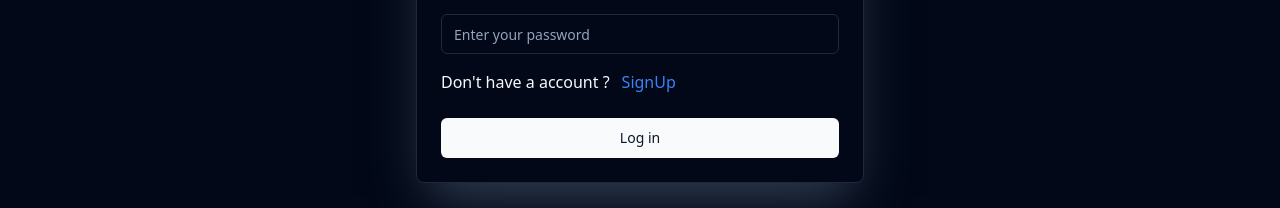
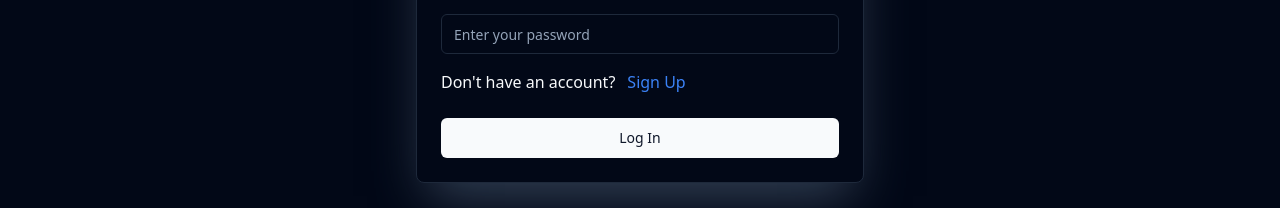
Before and after one commit to lakhman108/AgriHackout, a React (Vite) app in the folder AgriFrontend/Frontend/: page /Login in a window 1280 px wide. Shown: the part 493-701 px from the top of the page. Built offline with nearby package versions, Linux system fonts and the light colour scheme.

Commit message:
added tostify

```diff
--- a/AgriFrontend/Frontend/package.json
+++ b/AgriFrontend/Frontend/package.json
@@ -15,10 +15,12 @@
     "axios": "^1.7.3",
     "class-variance-authority": "^0.7.0",
     "clsx": "^2.1.1",
+    "js-cookie": "^3.0.5",
     "lucide-react": "^0.427.0",
     "react": "^18.3.1",
     "react-dom": "^18.3.1",
     "react-router-dom": "^6.26.0",
+    "react-toastify": "^10.0.5",
     "tailwind-merge": "^2.4.0",
     "tailwindcss-animate": "^1.0.7"
   },
--- a/AgriFrontend/Frontend/src/App.jsx
+++ b/AgriFrontend/Frontend/src/App.jsx
@@ -7,6 +7,10 @@ import Landing from './pages/Landing'
 import AboutUs from './pages/aboutus'
 import Login from './pages/login'
 import SignUp from './pages/signup'
+import { ToastContainer, toast } from 'react-toastify';
+import 'react-toastify/dist/ReactToastify.css';
+
+
 const router = createBrowserRouter([
   {
     element: <AppLayout />,
@@ -40,7 +44,20 @@ function App() {
   return (
     <>
       <RouterProvider router={router} />
-    </>
+      <ToastContainer
+              position="top-left"
+              autoClose={5000}
+              hideProgressBar={false}
+              newestOnTop={false}
+              closeOnClick
+              rtl={false}
+              pauseOnFocusLoss
+              draggable
+              pauseOnHover
+              theme="dark"
+              />
+
+      </>
   )
 }
 
--- a/AgriFrontend/Frontend/src/pages/login.jsx
+++ b/AgriFrontend/Frontend/src/pages/login.jsx
@@ -1,4 +1,7 @@
-import React from 'react'
+import React, { useState } from 'react';
+import axios from 'axios';
+import Cookies from 'js-cookie'; // Ensure js-cookie is installed
+import { toast } from 'react-toastify'; // Ensure react-toastify is installed
 import {
   Card,
   CardContent,
@@ -6,20 +9,86 @@ import {
   CardFooter,
   CardHeader,
   CardTitle,
-} from "@/components/ui/card"
-import { Input } from "@/components/ui/input"
-import { Button } from "@/components/ui/button"
-import { Label } from "@/components/ui/label"
-import { Link, useNavigate } from 'react-router-dom'
+} from "@/components/ui/card";
+import { Input } from "@/components/ui/input";
+import { Button } from "@/components/ui/button";
+import { Label } from "@/components/ui/label";
+import { Link, useNavigate } from 'react-router-dom';
+
 function Login() {
   const navigate = useNavigate();
+  const [logindetails, setLoginDetails] = useState({
+    username: '',
+    password: ''
+  });
 
-    const handleSubmit  = (event) =>{
-        event.preventDefault()
+  const handleFormData = async (event) => {
+    event.preventDefault();
 
+    const { username, password } = logindetails;
+    let obj = {
+      username,
+      password,
+    };
+    let data = JSON.stringify(obj);
+
+    let config = {
+      method: 'post',
+      maxBodyLength: Infinity,
+      url: 'http://localhost:8080/login',
+      headers: {
+        'Content-Type': 'application/json'
+      },
+      data: data
+    };
+
+    if (username.trim() !== "" && password.trim() !== "") {
+      try {
+        const response = await axios.request(config);
+        const token = response.data.token; // Adjust based on how the token is returned
+        Cookies.set('authToken', token, { expires: 7 }); // Set cookie with expiration of 7 days
+        // console.log('Response:', JSON.stringify(response.data));
+        Console.log(Cookies.get('authToken'));
         navigate('/');
+        toast.success('User Loggedin Successfully', {
+          position: "top-left",
+          autoClose: 5000,
+          hideProgressBar: false,
+          closeOnClick: true,
+          pauseOnHover: true,
+          draggable: true,
+          progress: undefined,
+          theme: "dark",
+        });
+      } catch (error) {
+        console.error('Login error:', error.response ? error.response.data : error.message);
+        toast.error('Login failed. Please try again.', {
+          position: "top-left",
+          autoClose: 5000,
+          hideProgressBar: false,
+          closeOnClick: true,
+          pauseOnHover: true,
+          draggable: true,
+          progress: undefined,
+          theme: "dark",
+        });
       }
+    } else {
+      toast.error('Please fill in all fields.', {
+        position: "top-left",
+        autoClose: 5000,
+        hideProgressBar: false,
+        closeOnClick: true,
+        pauseOnHover: true,
+        draggable: true,
+        progress: undefined,
+        theme: "dark",
+      });
+    }
+  };
+
   return (
+    <form onSubmit={handleFormData}>
       <div className="flex items-center justify-center min-h-screen mt-[-65px]">
         <Card className="w-full max-w-md shadow-2xl shadow-slate-700">
           <CardHeader className="space-y-1">
@@ -31,26 +100,35 @@ function Login() {
           <CardContent className="space-y-4">
             <div className="space-y-2 text-start">
               <Label htmlFor="username" className="text-start">Username</Label>
-            <Input id="username" placeholder="Enter your username" />
+              <Input
+                id="username"
+                placeholder="Enter your username"
+                value={logindetails.username}
+                onChange={(e) => setLoginDetails({ ...logindetails, username: e.target.value })}
+              />
             </div>
-          {/* <div className="space-y-2 text-start">
-            <Label htmlFor="email" className="text-start">Email</Label>
-            <Input id="email" type="email" placeholder="Enter your email" />
-          </div> */}
             <div className="space-y-2 text-start">
               <Label htmlFor="password" className="text-start">Password</Label>
-            <Input id="password" type="password" placeholder="Enter your password" />
+              <Input
+                id="password"
+                type="password"
+                placeholder="Enter your password"
+                value={logindetails.password}
+                onChange={(e) => setLoginDetails({ ...logindetails, password: e.target.value })}
+              />
             </div>
             <div className='flex flex-1'>
-          <p>Don't have a account ?</p><Link to="/SignUp" className='text-blue-500 pl-3 '>SignUp</Link>
+              <p>Don't have an account?</p>
+              <Link to="/SignUp" className='text-blue-500 pl-3'>Sign Up</Link>
             </div>
           </CardContent>
           <CardFooter>
-          <Button className="w-full" onClick={handleSubmit}>Log in</Button>
+            <Button className="w-full" type="submit">Log In</Button>
           </CardFooter>
         </Card>
       </div>
-  )
+    </form>
+  );
 }
 
-export default Login
+export default Login;
--- a/AgriFrontend/Frontend/src/pages/signup.jsx
+++ b/AgriFrontend/Frontend/src/pages/signup.jsx
@@ -13,18 +13,18 @@ import { Label } from "@/components/ui/label"
 import { useNavigate } from 'react-router-dom'
 import { Link } from 'react-router-dom'
 import axios from 'axios'
+
+import { ToastContainer, toast } from 'react-toastify';
+import 'react-toastify/dist/ReactToastify.css';
+
+
 function SignUp() {
+  const navigate = useNavigate();
   const [logindetails, setLoginDetails] = useState({
     username: '',
     password: ''
   });
 
-  // const handleReset = () =>{
-  //   setLoginDetails({
-  //     username: '',
-  //     password: ''
-  //   });
-  // }
 
   const handleForm = async (event) => {
     event.preventDefault();
@@ -41,25 +41,52 @@ function SignUp() {
     let config = {
         method: 'post',
         maxBodyLength: Infinity,
-        url: 'http://localhost:8080/login',
+        url: 'http://localhost:8080/register',
         headers: {
             'Content-Type': 'application/json'
         },
         data: data
     };
 
-    try {
+    if(logindetails.username.trim()!="" && logindetails.password.trim()!=""){
         const response = await axios.request(config);
         console.log('Response:', JSON.stringify(response.data));
-    } catch (error) {
-        console.error('Error occurred:', error.response ? error.response.data : error.message);
+
+        toast.success('User Registered Successfully', {
+          position: "top-left",
+          autoClose: 5000,
+          hideProgressBar: false,
+          closeOnClick: true,
+          pauseOnHover: true,
+          draggable: true,
+          progress: undefined,
+          theme: "dark",
+          });
+
+        navigate('/login');
+    } else{
+        toast.error('Try Again', {
+          position: "top-left",
+          autoClose: 5000,
+          hideProgressBar: false,
+          closeOnClick: true,
+          pauseOnHover: true,
+          draggable: true,
+          progress: undefined,
+          theme: "dark",
+          });
+
     }
-};
+    setLoginDetails({
+      username: '',
+      password: ''
+    });
+  }
+
 
 
   return (
-    <>
-    <form onSubmit={handleForm}>
+  <form onSubmit={handleForm}>
     <div className="flex items-center justify-center min-h-screen">
       <Card className="w-full max-w-md shadow-xl shadow-zinc-800 mt-[-105px]">
         <CardHeader className="space-y-1">
@@ -101,12 +128,11 @@ function SignUp() {
           </div>
         </CardContent>
         <CardFooter>
-          <Button className="w-full" >Sign Up</Button>
+          <Button className="w-full" onClick={handleForm}>Sign Up</Button>
         </CardFooter>
       </Card>
     </div>
-    </form>
-    </>
+  </form>
   );
 }
 
```
Also changed, not shown: 1 other file (tests, documents, lock files or other folders). Lines whose indentation alone changed are shown as unchanged.
